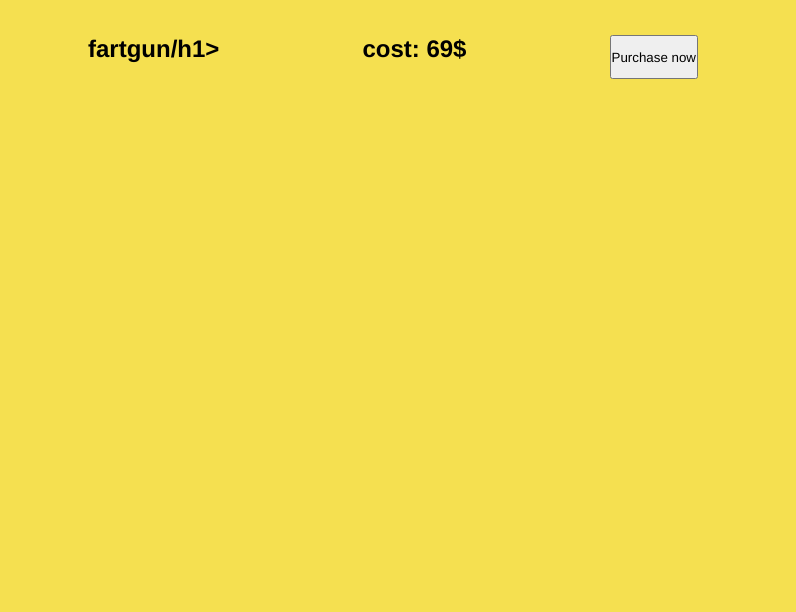
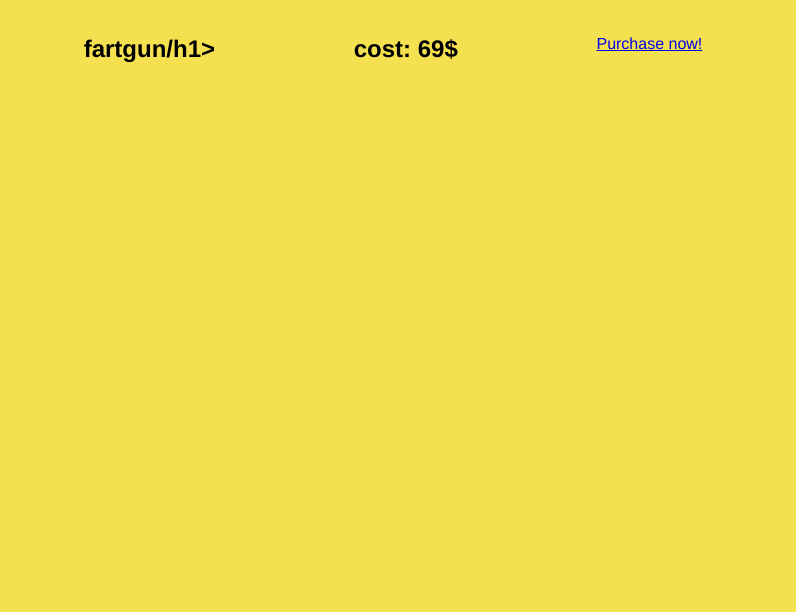
Before and after one commit to e-r-ik/grusforetag, a plain HTML site: page fartgun.html in a window 1280 px wide. Shown: the part 188-800 px from the top of the page, without its empty margins (247-1043 px from the left). Drawn offline with Linux system fonts and the light colour scheme.

Commit message:
Update fartgun.html

```diff
--- a/fartgun.html
+++ b/fartgun.html
@@ -23,7 +23,7 @@
       <section class="itemcontainer">
         <h1>fartgun/h1>
         <h1>cost: 69$</h1>
-        <button type="button" onclick="purchasecomplete()">Purchase now</button>
+        <a href="checkout.html">Purchase now!</a>
       </section>
 
     </main>
```
